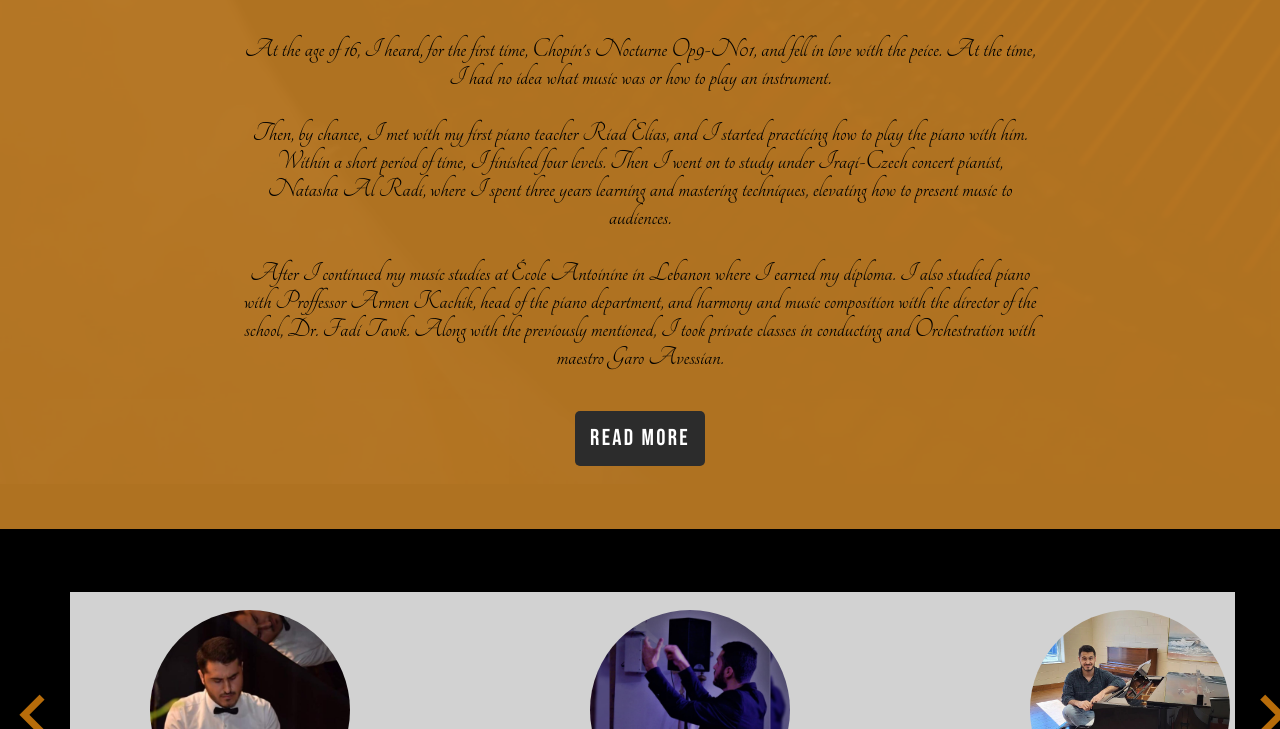
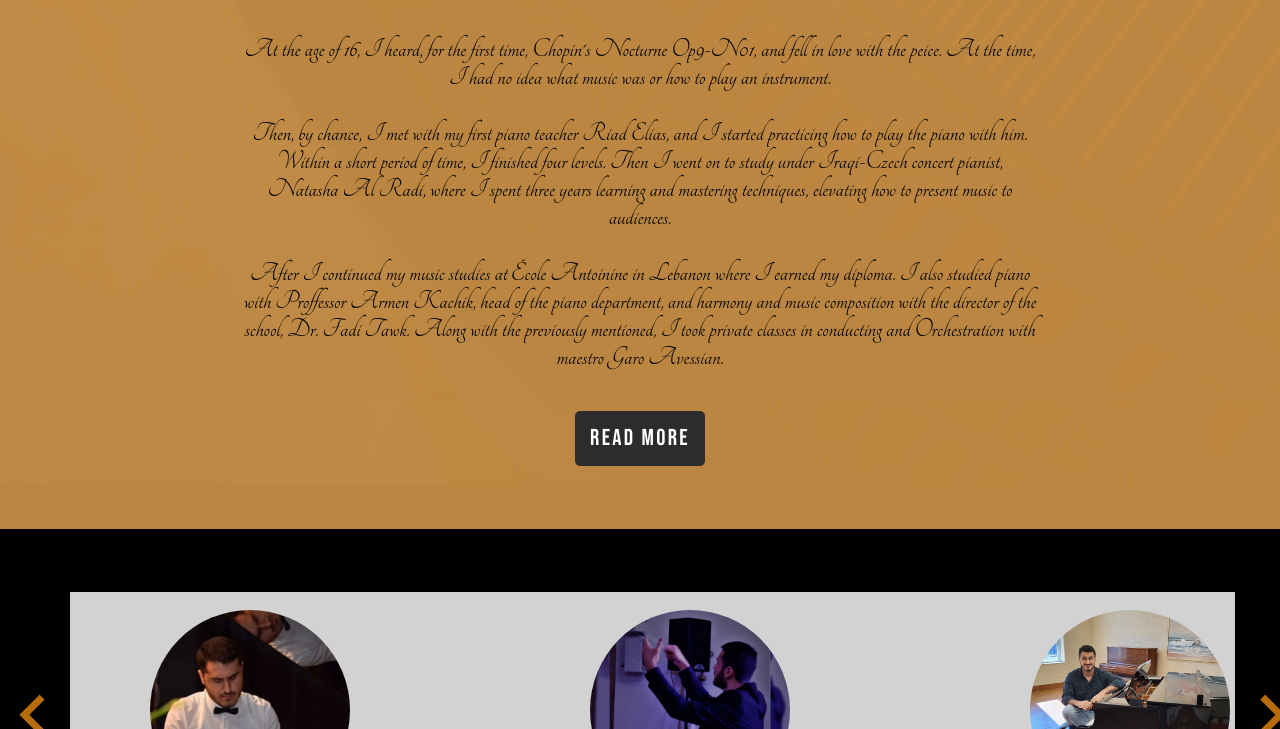
Before and after one commit to Coder-Man-2006/sh.com, a plain HTML site: page index.html in a window 1280 px wide. Shown: the part 746-1475 px from the top of the page. Drawn offline with nearby package versions, Linux system fonts and the light colour scheme.

```diff
--- a/index.html
+++ b/index.html
@@ -56,6 +56,7 @@
 </nav>
 
 <body>
+    <noscript>You need to enable javascript to use this website.</noscript>
     <div class="background">
         <img src="/Media/Images/piano2.jpeg" id="background">
     </div>
--- a/style.css
+++ b/style.css
@@ -282,7 +282,7 @@
 .about {
     width: 100%;
     height: 625px;
-    background-color: rgba(202, 131, 38, 0.87);
+    background-color: rgba(214, 154, 75, 0.87);
     position: relative;
     top: 200px;
     display: grid;
```
